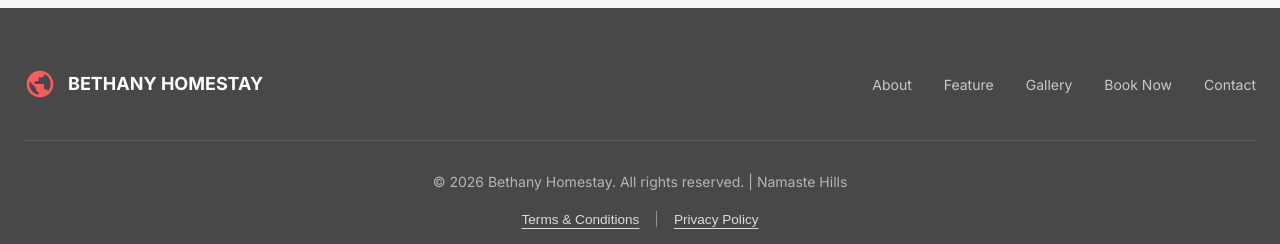
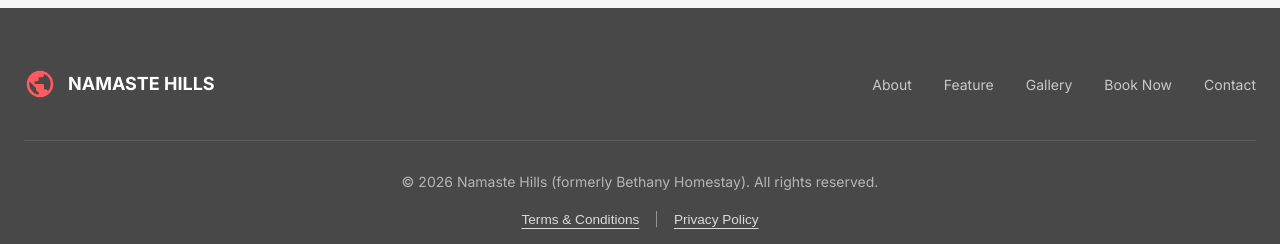
Before and after one commit to Anay007-git/bethany, a React (Vite) app: page / in a window 1280 px wide. Shown: the part 5871-6115 px from the top of the page. Built offline with nearby package versions, Linux system fonts and the light colour scheme; no server answers.

Commit message:
Update contact info and branding to Namaste Hills

```diff
--- a/index.html
+++ b/index.html
@@ -52,7 +52,7 @@
       "description": "Authentic Himalayan homestay in Kalimpong near Darjeeling offering mountain view rooms, home-cooked meals, and warm hospitality",
       "url": "https://bethanyhomestay.com",
       "telephone": "+91-XXXXXXXXXX",
-      "email": "biswasanay07@gmail.com",
+      "email": "namastehills.kol@gmail.com",
       "address": {
         "@type": "PostalAddress",
         "streetAddress": "Kalimpong",
--- a/src/components/Footer.jsx
+++ b/src/components/Footer.jsx
@@ -17,7 +17,7 @@ const Footer = ({ onOpenPolicy }) => {
                         <svg viewBox="0 0 24 24" xmlns="http://www.w3.org/2000/svg">
                             <path d="M12 2C6.48 2 2 6.48 2 12s4.48 10 10 10 10-4.48 10-10S17.52 2 12 2zm-1 17.93c-3.95-.49-7-3.85-7-7.93 0-.62.08-1.21.21-1.79L9 15v1c0 1.1.9 2 2 2v1.93zm6.9-2.54c-.26-.81-1-1.39-1.9-1.39h-1v-3c0-.55-.45-1-1-1H8v-2h2c.55 0 1-.45 1-1V7h2c1.1 0 2-.9 2-2v-.41c2.93 1.19 5 4.06 5 7.41 0 2.08-.8 3.97-2.1 5.39z" />
                         </svg>
-                        <span>BETHANY HOMESTAY</span>
+                        <span>NAMASTE HILLS</span>
                     </div>
 
                     <ul className="footer-links">
@@ -30,7 +30,7 @@ const Footer = ({ onOpenPolicy }) => {
                 </div>
 
                 <div className="footer-bottom">
-                    <p>© {currentYear} Bethany Homestay. All rights reserved. | Namaste Hills</p>
+                    <p>© {currentYear} Namaste Hills (formerly Bethany Homestay). All rights reserved.</p>
                     <div className="footer-legal">
                         <button onClick={() => onOpenPolicy('terms')}>Terms & Conditions</button>
                         <span>|</span>
--- a/src/components/PolicyModal.jsx
+++ b/src/components/PolicyModal.jsx
@@ -129,9 +129,10 @@ const PolicyModal = ({ type, onClose }) => {
                 <h4>9. Contact Us</h4>
                 <ul>
                     <li>For questions related to bookings, payments, refunds, or privacy, please contact us:</li>
-                    <li><strong>Email:</strong> biswasanay07@gmail.com</li>
-                    <li><strong>Phone:</strong> +91 94478 24335</li>
-                    <li><strong>Address:</strong> Bethany Homestay, Munnar, Kerala, India</li>
+                    <li><strong>Phone:</strong> +91 83489 93048</li>
+                    <li><strong>Chat (WhatsApp):</strong> +91 89109 11758</li>
+                    <li><strong>Email:</strong> namastehills.kol@gmail.com</li>
+                    <li><strong>Address:</strong> Graham's Home Block B, Dr. Graham's Homes, Kalimpong-I, Kalimpong, West Bengal, India.<br />(Landmark: Near Science Centre)</li>
                 </ul>
             </>
         )
```
Also changed, not shown: 1 other file (tests, documents, lock files or other folders).
